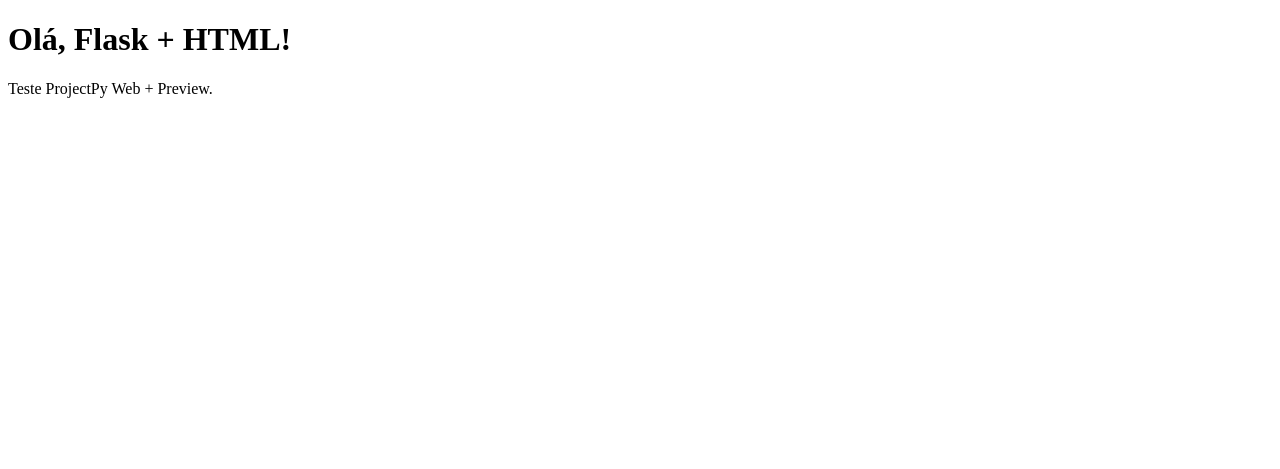
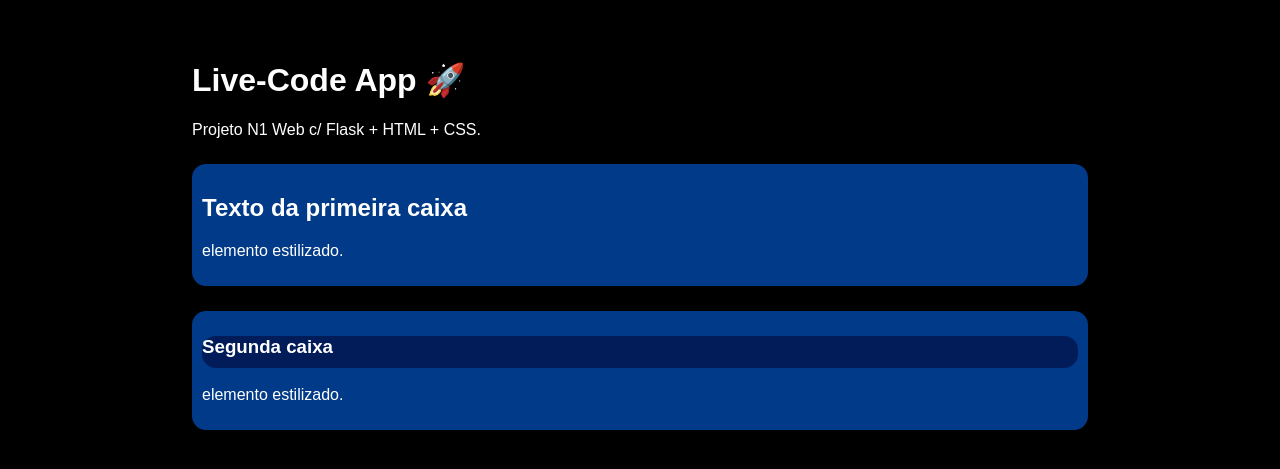
Before and after one commit to igu085/testone-python, a Flask app: page / in a window 1280 px wide. Shown: the top 469 px of the page. Run offline with Flask 3, Linux system fonts and the light colour scheme.

Commit message:
+1 caica de texto teste

```diff
--- /dev/null
+++ b/static/css/style.css
@@ -0,0 +1,35 @@
+body {
+    background-color: #000;
+    color: white;
+    font-family: Ubuntu, sans-serif;
+    margin: 0;
+}
+
+.container {
+    width: 70%;
+    max-width: 900px;
+    margin: 0 auto;
+    padding: 40px 0;
+}
+
+h1 {
+    font-size: 32px;
+}
+
+p {
+    font-size: 16px;
+}
+
+.caixa {
+    background-color: #003A88;
+    padding: 10px;
+    margin-top: 25px;
+    border-radius: 14px;
+}
+
+.caixa h3{
+    background-color: #011c58;
+    padding-bottom: 10px;
+    margin-top: 15px;
+    border-radius: 14px;
+}
--- a/templates/index.html
+++ b/templates/index.html
@@ -2,10 +2,31 @@
 <html lang="pt-BR">
 <head>
     <meta charset="UTF-8">
+    <meta name="viewport" content="width=device-width, initial-scale=1.0">
     <title>TestOne</title>
+
+    <link rel="stylesheet" href="{{ url_for('static', filename='css/style.css') }}">
 </head>
+
 <body>
-    <h1>Olá, Flask + HTML!</h1>
-    <p>Teste ProjectPy Web + Preview.</p>
+
+    <main class="container">
+
+        <h1>Live-Code App 🚀</h1>
+
+        <p>Projeto N1 Web c/ Flask + HTML + CSS.</p>
+
+        <div class="caixa">
+            <h2>Texto da primeira caixa</h2>
+            <p>elemento estilizado.</p>
+        </div>
+
+        <div class="caixa">
+            <h3>Segunda caixa</h3>
+            <p>elemento estilizado.</p>
+        </div>
+
+    </main>
+
 </body>
 </html>
```
